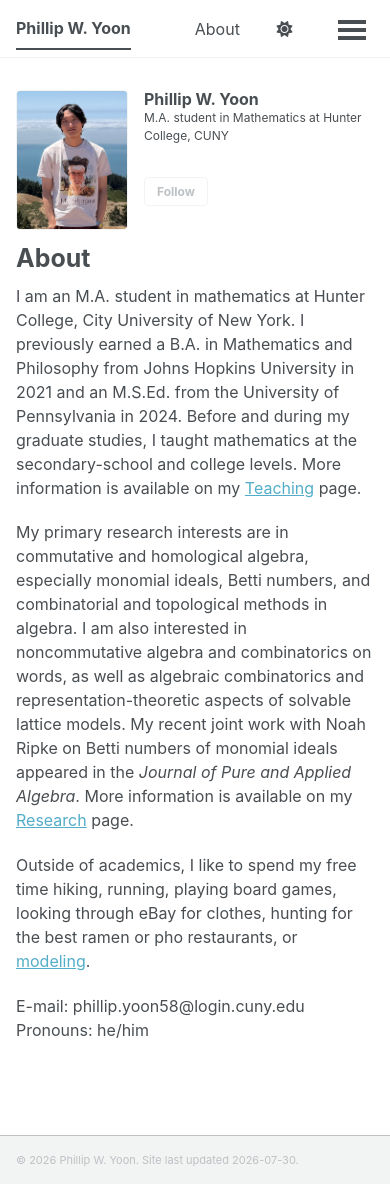
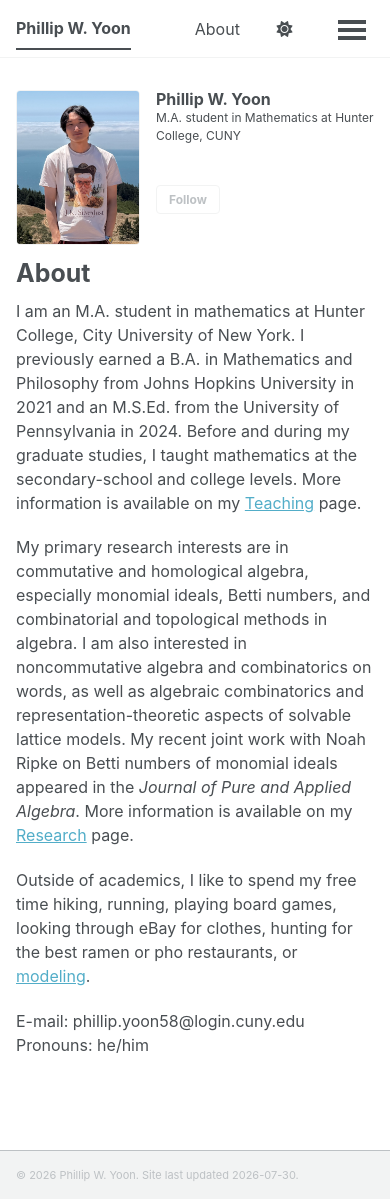
Before and after one commit to pwyoon/pwyoon.github.io, a Jekyll site: the page built from _pages/about.md, in a window 390 px wide and 1199 px high. Built offline with Jekyll 4.4.1, drawn with Linux system fonts in a browser that asks for light colours; a style sheet for code colours, icons or effects is not loaded.

Commit message:
Update main.scss

```diff
--- a/assets/css/main.scss
+++ b/assets/css/main.scss
@@ -61,7 +61,7 @@
 @media screen and (max-width: 63.99em) {
   .sidebar div[itemscope][itemtype="http://schema.org/Person"] {
     display: grid;
-    grid-template-columns: 112px minmax(0, 1fr);
+    grid-template-columns: 124px minmax(0, 1fr);
     column-gap: 16px;
     row-gap: 8px;
     align-items: start;
@@ -69,16 +69,16 @@
 
   .sidebar div.author__avatar {
     display: block;
-    width: 112px;
+    width: 124px;
     grid-column: 1;
     grid-row: 1 / span 2;
   }
 
   .sidebar div.author__avatar > img {
     display: block;
-    width: 112px;
+    width: 124px;
     max-width: none;
-    height: 140px;
+    height: 155px;
     object-fit: cover;
     object-position: center 30%;
     border-radius: 4px;
```
